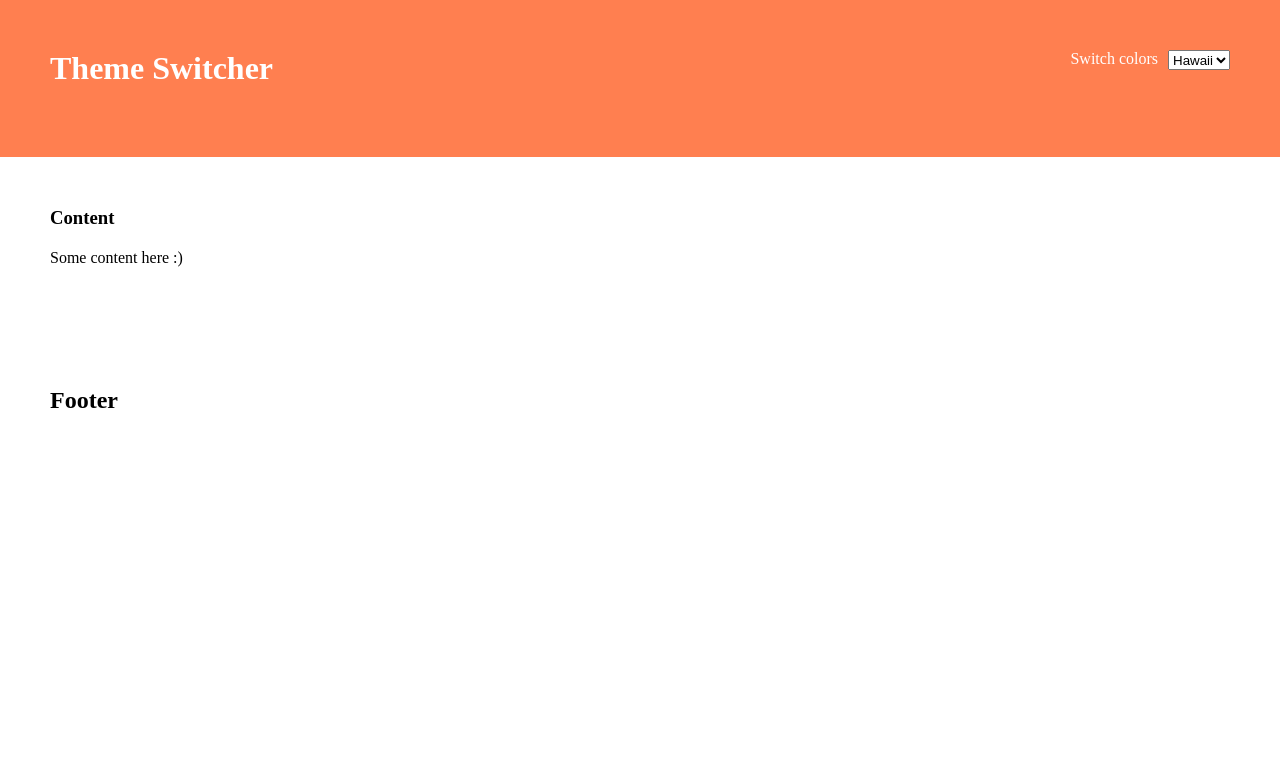
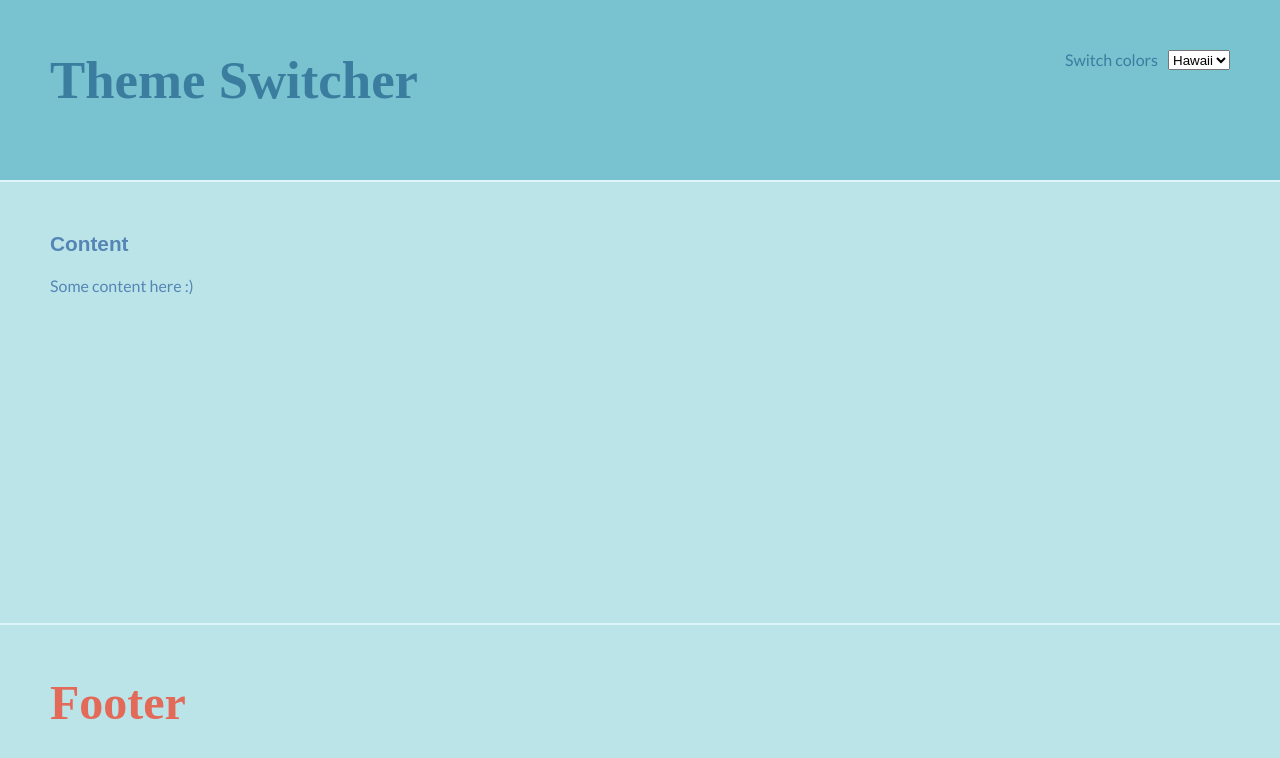
Before and after one commit to FreyaRLC/Theme-Switcher, a plain HTML site: page index.html in a window 1280 px wide. Drawn offline with Linux system fonts and the light colour scheme; a web font is replaced by a local one.

Commit message:
added some (not so pretty) styling to the themes

```diff
--- a/css.css
+++ b/css.css
@@ -3,6 +3,11 @@
   padding: 0;
   box-sizing: border-box;
 }
+
+/* font-family: 'Abril Fatface', cursive;
+font-family: 'Cabin Sketch', cursive;
+font-family: 'Fredericka the Great', cursive;
+font-family: 'Lato', sans-serif; */
 
 header,
 main,
@@ -18,25 +23,86 @@ h3 {
 }
 
 [data-theme="hawaii"] {
-  --header-bg-col: coral;
-  --header-col: white;
+  --big-texts: "Cabin Sketch";
+  --header-bg-col: #79c2d0;
+  --main-bg-col: #bbe4e9;
+  --footer-bg-col: #bbe4e9;
+  --header-text-col: #3a7d9f;
+  --main-text-col: #5585b5;
+  --footer-text-col: #e36959;
+  --border: #def6f9 2px solid;
 }
 
 [data-theme="dark"] {
+  --big-texts: "Abril Fatface";
   --header-bg-col: rgb(34, 30, 34);
-  --header-col: rgb(186, 186, 186);
+  --main-bg-col: rgb(47, 43, 47);
+  --footer-bg-col: rgb(60, 55, 60);
+  --header-text-col: rgb(186, 186, 186);
+  --main-text-col: rgb(186, 186, 186);
+  --footer-text-col: rgb(122, 104, 138);
+  --border: #262427 2px solid;
 }
 
 [data-theme="light"] {
+  --big-texts: "Fredericka the Great";
   --header-bg-col: rgb(214, 185, 214);
-  --header-col: rgb(45, 45, 45);
+  --main-bg-col: rgb(214, 185, 214);
+  --footer-bg-col: rgb(214, 185, 214);
+  --header-text-col: rgb(45, 45, 45);
+  --main-text-col: rgb(45, 45, 45);
+  --footer-text-col: rgb(45, 45, 45);
+  --border: #a496ab 2px solid;
 }
 
 header {
   background-color: var(--header-bg-col);
-  color: var(--header-col);
+  color: var(--header-text-col);
   display: flex;
   place-content: space-between;
+}
+
+body {
+  display: flex;
+  flex-direction: column;
+  min-height: 100vh;
+}
+
+main {
+  background-color: var(--main-bg-col);
+  color: var(--main-text-col);
+  flex-grow: 1;
+  border-top: var(--border);
+  border-bottom: var(--border);
+}
+
+footer {
+  background-color: var(--footer-bg-col);
+  color: var(--footer-text-col);
+}
+
+h1,
+h2 {
+  font-family: var(--big-texts);
+}
+
+h1 {
+  font-size: 3.3rem;
+  font-weight: bold;
+}
+
+h2 {
+  font-size: 3rem;
+}
+
+h3 {
+  font-family: arial;
+  font-weight: 800;
+  font-size: 1.3rem;
+}
+
+body p {
+  font-family: "Lato", sans-serif;
 }
 
 .menu {
--- a/index.html
+++ b/index.html
@@ -3,8 +3,14 @@
   <head>
     <meta charset="UTF-8" />
     <meta name="viewport" content="width=device-width, initial-scale=1.0" />
-    <title>Document</title>
+    <title>Theme Switcher</title>
     <link rel="stylesheet" href="css.css" />
+    <link rel="preconnect" href="https://fonts.googleapis.com" />
+    <link rel="preconnect" href="https://fonts.gstatic.com" crossorigin />
+    <link
+      href="https://fonts.googleapis.com/css2?family=Abril+Fatface&family=Cabin+Sketch:wght@400;700&family=Fredericka+the+Great&family=Lato:ital,wght@0,300;0,400;0,700;1,300;1,400&display=swap"
+      rel="stylesheet"
+    />
   </head>
   <body data-theme="hawaii">
     <header>
```
